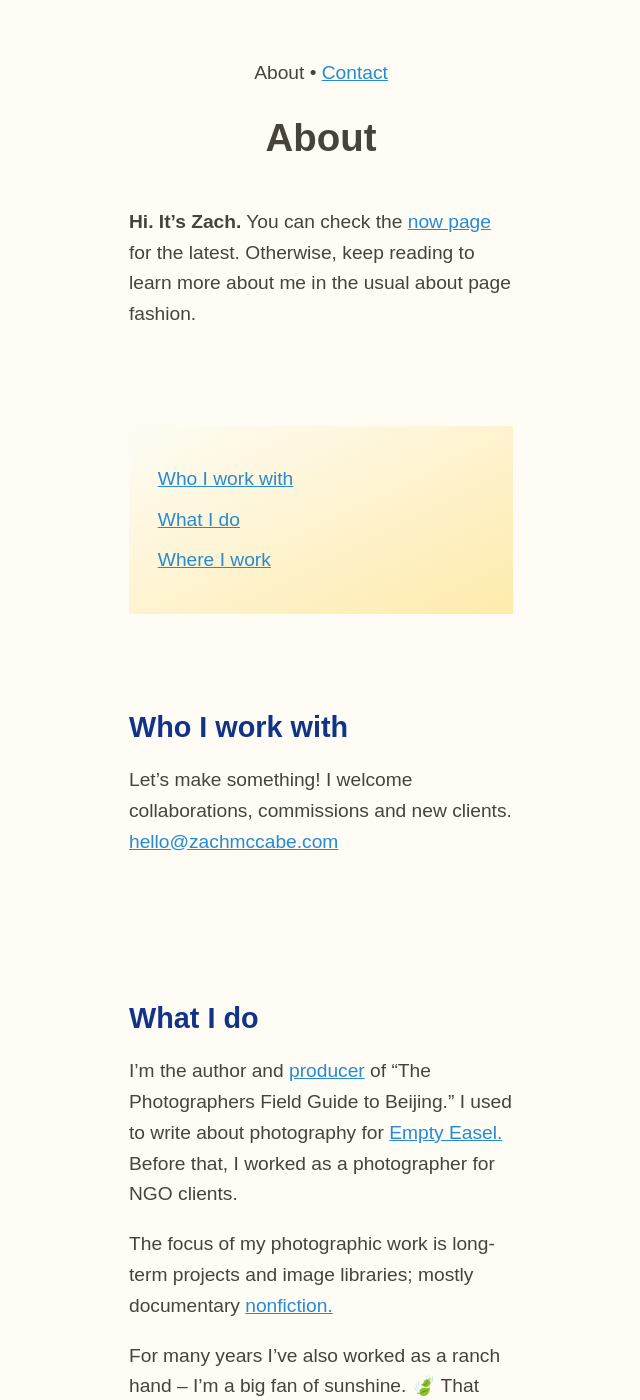
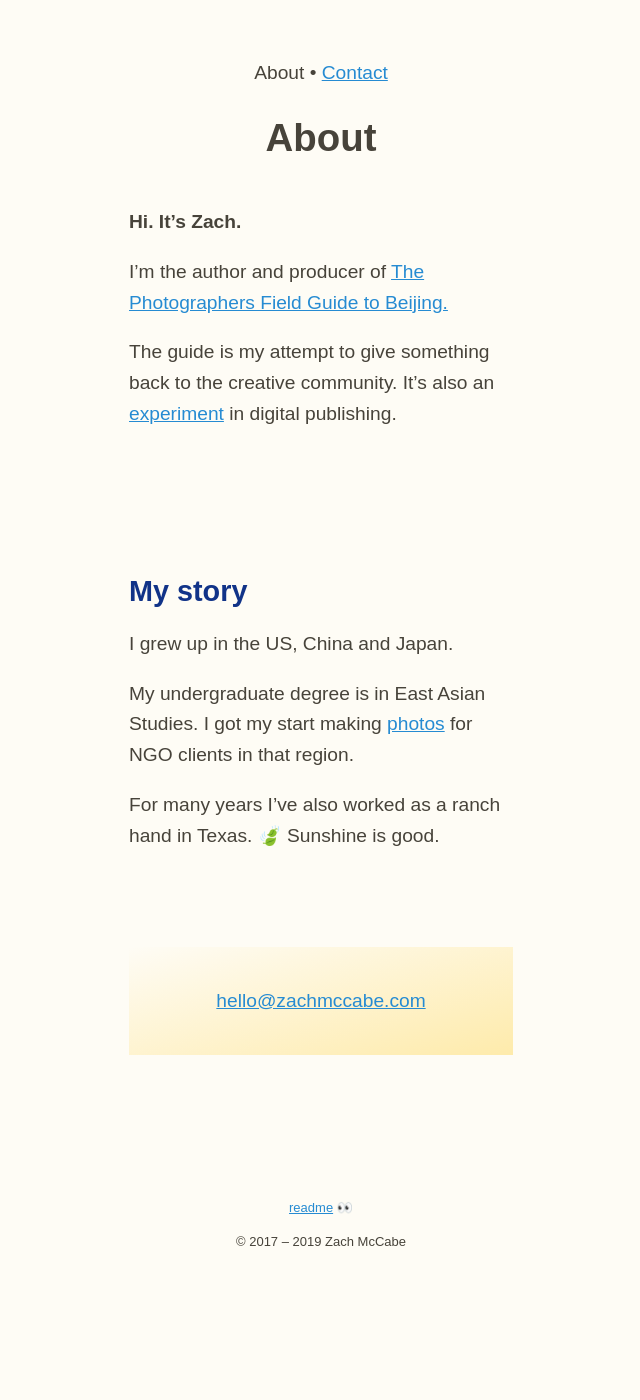
Before and after one commit to zachmccabe/zachmccabe.github.io, a Jekyll site: the page built from about.md, in a window 1280 px wide and 1400 px high. Shown: the whole window, without its empty margins (319-959 px from the left). Built offline with Jekyll 4.4.1, drawn with Linux system fonts in a browser that asks for light colours; some of the changed text lies outside the part shown.

Commit message:
Update about.md
Updates to copy.

```diff
--- a/about.md
+++ b/about.md
@@ -1,42 +1,27 @@
 ---
 layout: kaoliang3_article
 title: About
-date: 2019-06-10
+date: 2019-11-14
 description: Hi, it's Zach
 cta: <a href="mailto:hello@zachmccabe.com">hello@zachmccabe.com</a>
-nav: |
-  + [Who I work with](https://www.zachmccabe.com/about.html#who-i-work-with)
-  + [What I do](https://www.zachmccabe.com/about.html#what-i-do)
-  + [Where I work](https://www.zachmccabe.com/about.html#where-i-work)
 
 ---
 
 
-**Hi. It's Zach.** You can check the [now page](https://www.zachmccabe.com/now.html) for the latest. Otherwise, keep reading to learn more about me in the usual about page fashion.
+**Hi. It's Zach.**
 
+I'm the author and producer of [The Photographers Field Guide to Beijing.
+](https://www.zachmccabe.com/beijing.html)
 
-{% include page_nav.html %}
+The guide is my attempt to give something back to the creative community. It's also an [experiment](https://www.zachmccabe.com/bullshit.html) in digital publishing.
 
 
 
 
-## Who I work with
+## My story
 
-Let's make something! I welcome collaborations, commissions and new clients. [hello@zachmccabe.com](mailto:hello@zachmccabe.com)
+I grew up in the US, China and Japan.
 
+My undergraduate degree is in East Asian Studies. I got my start making [photos](https://www.zachmccabe.com/postcard.html) for NGO clients in that region.
 
-
-
-## What I do
-
-I'm the author and [producer](https://www.zachmccabe.com/beijing/how_the_book_got_made.html) of "The Photographers Field Guide to Beijing." I used to write about photography for [Empty Easel.](https://www.google.com/search?q=site%3A+emptyeasel.com+zach+mccabe) Before that, I worked as a photographer for NGO clients.
-
-The focus of my photographic work is long-term projects and image libraries; mostly documentary [nonfiction.](https://www.zachmccabe.com/nonfiction.html)
-
-For many years I've also worked as a ranch hand – I'm a big fan of sunshine. 🍃 That experience informs my ongoing photo project, "Laughing Lost in Briars."
-
-
-
-## Where I work
-
-Currently I'm just down the road from DFW Airport in Texas. My friends are all over the map.
+For many years I’ve also worked as a ranch hand in Texas. 🍃 Sunshine is good.
```
